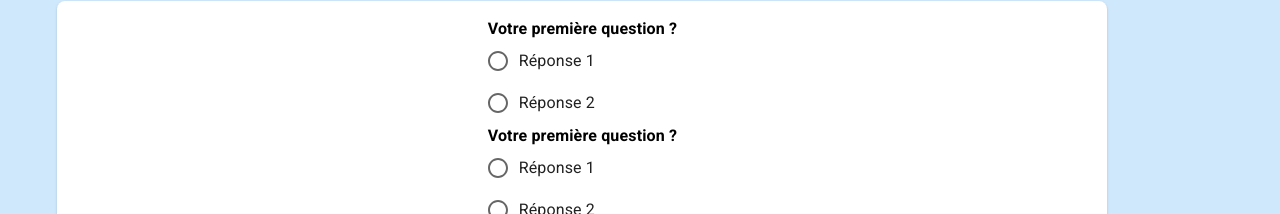
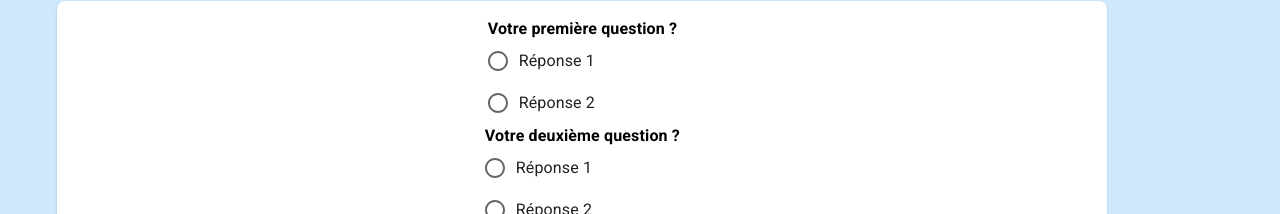
Before and after one commit to guillaumedebas/OpenQuizzApp, a React (Vite) app: page / in a window 1280 px wide. Shown: the part 131-345 px from the top of the page. Built offline with nearby package versions, Linux system fonts and the light colour scheme.

Commit message:
quiz validation implentation started

```diff
--- a/src/assets/Components/Common/BasicQuestion/BasicQuestion.jsx
+++ b/src/assets/Components/Common/BasicQuestion/BasicQuestion.jsx
@@ -7,7 +7,10 @@ import PropTypes from 'prop-types';
 
 
 
-const BasicQuestion = ({ question }) => {
+const BasicQuestion = ({ question, handleAnswerChange }) => {
+  const handleRadioChange = (event) => {
+    handleAnswerChange(question.questionId, event.target.value)
+  }
     return (
         <FormControl>
             <FormLabel
@@ -22,6 +25,7 @@ const BasicQuestion = ({ question }) => {
             <RadioGroup
                 aria-labelledby={`question-label-${question.questionId}`}
                 name={`question-${question.questionId}`}
+                onChange={handleRadioChange}
             >
                 {question.answers.map((item) => (
                     <FormControlLabel
@@ -40,9 +44,11 @@ BasicQuestion.propTypes = {
         questionText: PropTypes.string.isRequired,
         answers: PropTypes.arrayOf(PropTypes.shape({
             answersId: PropTypes.number.isRequired,
-            label: PropTypes.string.isRequired
+            label: PropTypes.string.isRequired,
+            correct: PropTypes.bool.isRequired
         })).isRequired
-    }).isRequired
+    }).isRequired,
+    handleAnswerChange: PropTypes.func.isRequired
 }
 
 export default BasicQuestion
--- a/src/assets/Components/Common/BasicQuestion/const/questions.jsx
+++ b/src/assets/Components/Common/BasicQuestion/const/questions.jsx
@@ -3,16 +3,16 @@ export const questions = [
         questionId: 0,
         questionText: 'Votre première question ?',
         answers: [
-            { answersId: 0, label: 'Réponse 1' },
-            { answersId: 1, label: 'Réponse 2' }
+            { answersId: 0, label: 'Réponse 1', correct: true },
+            { answersId: 1, label: 'Réponse 2', correct: false }
         ]
     },
     {
         questionId: 1,
-        questionText: 'Votre première question ?',
+        questionText: 'Votre deuxième question ?',
         answers: [
-            { answersId: 0, label: 'Réponse 1' },
-            { answersId: 1, label: 'Réponse 2' }
+            { answersId: 0, label: 'Réponse 1', correct: false },
+            { answersId: 1, label: 'Réponse 2', correct: true }
         ]
     },
 ]
--- a/src/assets/Components/Common/BasicQuiz/BasicQuiz.jsx
+++ b/src/assets/Components/Common/BasicQuiz/BasicQuiz.jsx
@@ -4,6 +4,11 @@ import PropTypes from 'prop-types'
 import BasicButton from '../BasicButton/BasicButton'
 
 const BasicQuiz = ({ questions }) => {
+ const handleAnswerChange = (questionId, selectedAnswer) => {
+  console.log(questionId, selectedAnswer)
+
+  };
+
   return (
     <Box sx={{
       display: 'flex',
@@ -14,6 +19,7 @@ const BasicQuiz = ({ questions }) => {
         <BasicQuestion
           key={question.questionId}
           question={question}
+          handleAnswerChange={handleAnswerChange}
         />
       ))}
       <BasicButton
@@ -35,7 +41,8 @@ BasicQuiz.propTypes = {
         questionText: PropTypes.string.isRequired,
         answers: PropTypes.arrayOf(PropTypes.shape({
             answersId: PropTypes.number.isRequired,
-            label: PropTypes.string.isRequired
+            label: PropTypes.string.isRequired,
+            correct: PropTypes.bool.isRequired
         })).isRequired
     })).isRequired
 };
```
